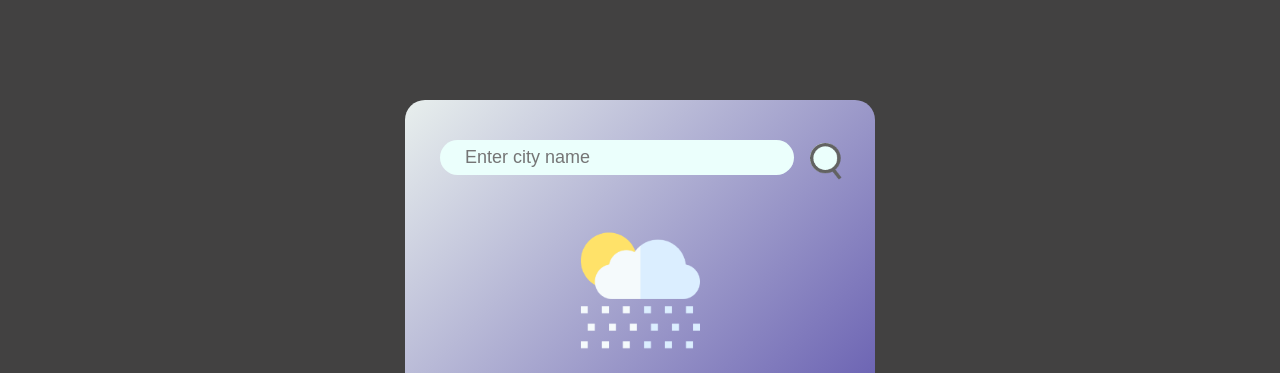
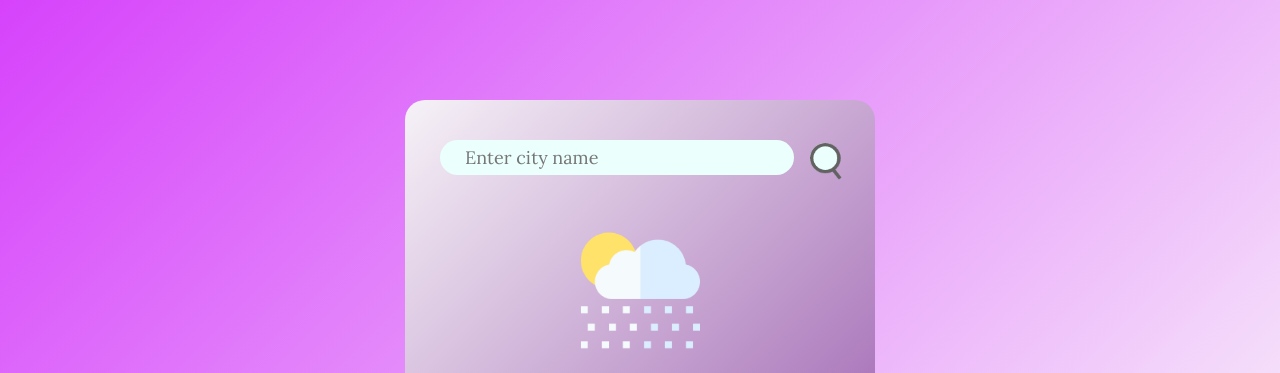
Before and after one commit to anusreep115/Weather-app, a plain HTML site: page index.html in a window 1280 px wide. Shown: the top 373 px of the page. Drawn offline with Linux system fonts and the light colour scheme; a web font is replaced by a local one.

Commit message:
first commit

```diff
--- a/index.html
+++ b/index.html
@@ -4,6 +4,10 @@
     <meta charset="UTF-8">
     <meta name="viewport" content="width=device-width, initial-scale=1.0">
     <title>Weather App</title>
+    <!-- google fonts -->
+     <link rel="preconnect" href="https://fonts.googleapis.com">
+<link rel="preconnect" href="https://fonts.gstatic.com" crossorigin>
+<link href="https://fonts.googleapis.com/css2?family=Advent+Pro:ital,wght@0,100..900;1,100..900&family=Arimo:ital,wght@0,400..700;1,400..700&family=Barlow:ital,wght@0,100;0,200;0,300;0,400;0,500;0,600;0,700;0,800;0,900;1,100;1,200;1,300;1,400;1,500;1,600;1,700;1,800;1,900&family=Bitter:ital,wght@0,100..900;1,100..900&family=Dancing+Script:wght@400..700&family=Dosis:wght@200..800&family=EB+Garamond:ital,wght@0,400..800;1,400..800&family=Lato:ital,wght@0,100;0,300;0,400;0,700;0,900;1,100;1,300;1,400;1,700;1,900&family=Libertinus+Sans:ital,wght@0,400;0,700;1,400&family=Libertinus+Serif:ital,wght@0,400;0,600;0,700;1,400;1,600;1,700&family=Libre+Franklin:ital,wght@0,100..900;1,100..900&family=Lora:ital,wght@0,400..700;1,400..700&family=Manrope:wght@200..800&family=Merriweather:ital,opsz,wght@0,18..144,300..900;1,18..144,300..900&family=Montserrat:ital,wght@0,100..900;1,100..900&family=Mozilla+Headline:wght@200..700&family=Noto+Sans:ital,wght@0,100..900;1,100..900&family=PT+Sans:ital,wght@0,400;0,700;1,400;1,700&family=PT+Serif:ital,wght@0,400;0,700;1,400;1,700&family=Playfair+Display:ital,wght@0,400..900;1,400..900&family=Questrial&family=Share+Tech&family=Work+Sans:ital,wght@0,100..900;1,100..900&family=Zalando+Sans:ital,wght@0,200..900;1,200..900&display=swap" rel="stylesheet">
     <!-- css -->
     <link rel="stylesheet" href="./style.css">
 </head>
--- a/script.js
+++ b/script.js
@@ -20,7 +20,7 @@ async function checkWeater(city) {
         var data=await response.json();
     console.log(data);
     document.querySelector(".city").innerHTML=data.name;
-    document.querySelector(".temp").innerHTML=Math.round(data.main.temp)+"<sup>o</sup>c";
+    document.querySelector(".temp").innerHTML=Math.floor(data.main.temp)+"<sup>o</sup>c";
     document.querySelector(".humidity").innerHTML=data.main.humidity+"%";
     document.querySelector(".wind").innerHTML=data.wind.speed+" km/h";
 
--- a/style.css
+++ b/style.css
@@ -2,15 +2,17 @@
     margin: 0%;
     padding: 0%;
     box-sizing: border-box;
+    font-family: "Lora", serif;
 }
 body{
-    background-color: #424141;
+    background: linear-gradient(135deg, #d642fb, #fafafa);
 }
 .card{
     width: 90%;
     max-width: 470px;
-    background: linear-gradient(135deg, #e8efed, #3f319e);
-    color: #fff;
+    background: linear-gradient(135deg, #f6f2f7, #8f4aa5);
+    color: rgb(26, 26, 63);
+    /* color: #fff; */
     margin: 100px auto 0;
     border-radius: 20px;
     padding: 40px 35px;
@@ -26,7 +28,8 @@ body{
     border: 0;
     outline: 0;
     background: #ebfffc;
-    color: #555;
+     color: rgb(26, 26, 63);
+    /* color: #555; */
     padding: 10px 25px;
     height: 35px;
     border-radius: 30px;
@@ -52,6 +55,7 @@ body{
     margin-top: 30px;
 }
 .weather h1{
+     color: rgb(2, 2, 64);
     font-size: 80px;
     font-weight: 500;
 }
```
